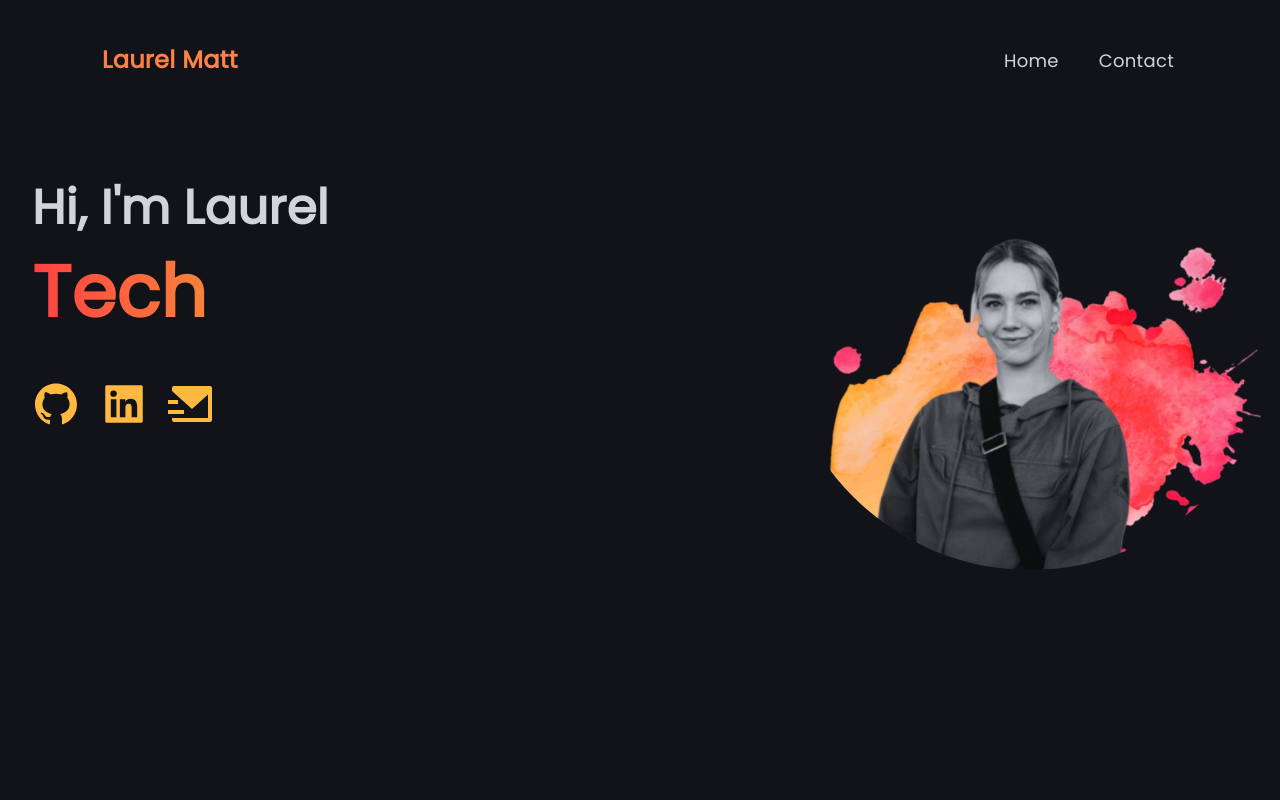
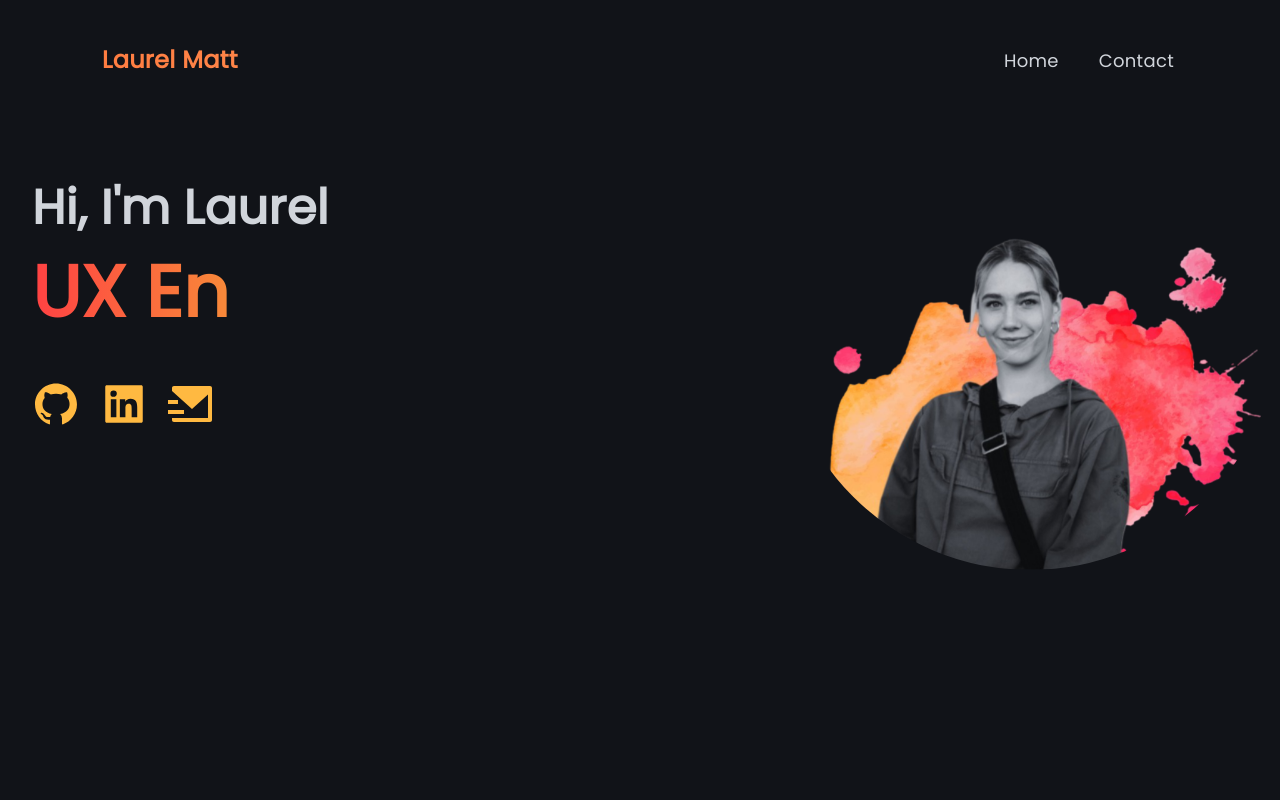
Before and after one commit to laurelcrelia/laurelcrelia.github.io, a React (Create React App) app: page / in a window 1280 px wide. Shown: the top 800 px of the page. Built offline with nearby package versions, Linux system fonts and the light colour scheme.

Commit message:
Changes to profession titles

```diff
--- a/src/pages/Home/components/Info.jsx
+++ b/src/pages/Home/components/Info.jsx
@@ -15,13 +15,13 @@ const Info = () => {
           <p className="md:text-5xl sm:text-4xl text-xl font-bold text-gray-300">
             Hi, I&apos;m Laurel
           </p>
-          <h1 className="md:text-7xl sm-text-5xl text-4xl font-bold md:py-6"><TypeAnimation
+          <h1 className="md:text-7xl sm-text-4xl text-3xl font-bold md:py-6"><TypeAnimation
             sequence={[
               "Master's Student",
               1000,
               "Software Developer",
               1000,
-              "Tech Enthusiast",
+              "UX Enthusiast",
               1000,
             ]}
             wrapper="span"
```
